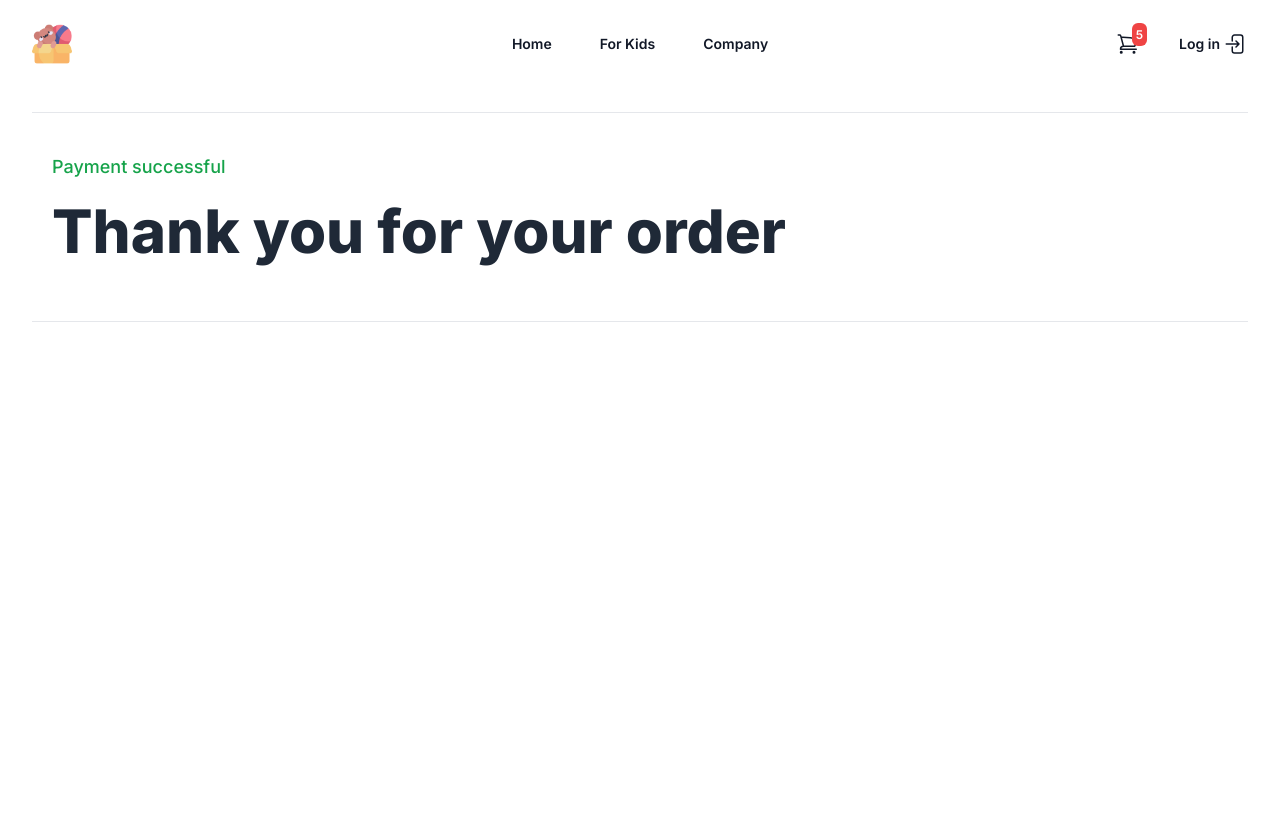
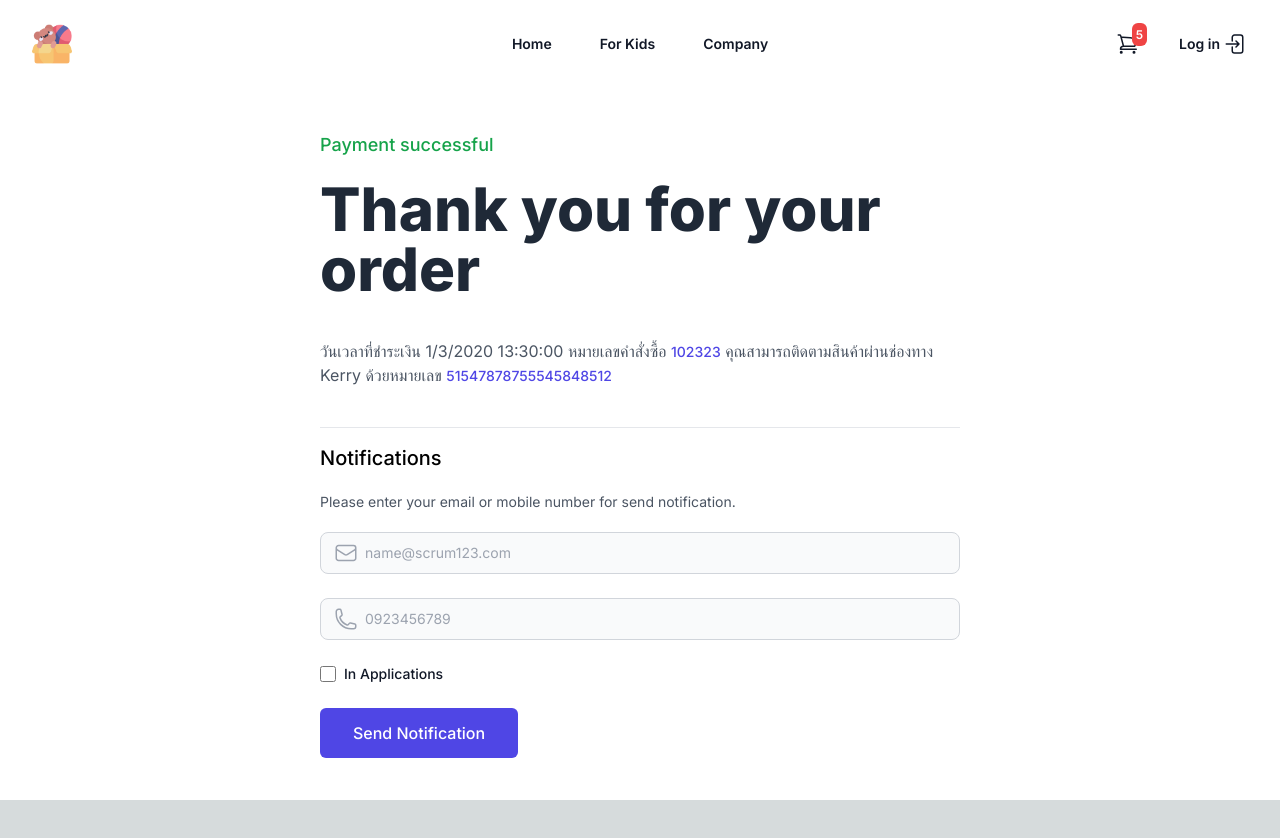
Before and after one commit to Thammasok/shopping-cart, a Next.js app: page /orders/completed in a window 1280 px wide. Shown: the top 838 px of the page. After the commit the page ends 800 px from the top, so only its background shows below. Built offline with nearby package versions, Linux system fonts and the light colour scheme.

Commit message:
[Added] order completed page

```diff
--- /dev/null
+++ b/src/app/orders/completed/components/notification-in-application.tsx
@@ -0,0 +1,26 @@
+'use client'
+
+import { EnvelopeIcon } from '@heroicons/react/24/outline'
+
+// ----------------------------------------------------------------------
+
+const NotificationInApplication = () => {
+  return (
+    <div className='flex items-center mb-6'>
+      <input
+        id='in-applications'
+        type='checkbox'
+        value='true'
+        className='w-4 h-4 text-blue-600 bg-gray-100 border-gray-300 rounded focus:ring-blue-500 dark:focus:ring-blue-600 dark:ring-offset-gray-800 focus:ring-2 dark:bg-gray-700 dark:border-gray-600'
+      />
+      <label
+        htmlFor='in-applications'
+        className='ms-2 text-sm font-medium text-gray-900 dark:text-gray-300'
+      >
+        In Applications
+      </label>
+    </div>
+  )
+}
+
+export default NotificationInApplication
--- /dev/null
+++ b/src/app/orders/completed/components/notification-input-email.tsx
@@ -0,0 +1,23 @@
+'use client'
+
+import { EnvelopeIcon } from '@heroicons/react/24/outline'
+
+// ----------------------------------------------------------------------
+
+const NotificationInputEmail = () => {
+  return (
+    <div className='relative mb-6'>
+      <div className='absolute inset-y-0 start-0 flex items-center ps-3.5 pointer-events-none'>
+        <EnvelopeIcon className='text-gray-400' width={24} height={24} />
+      </div>
+      <input
+        id='notification-email'
+        type='text'
+        className='bg-gray-50 border border-gray-300 text-gray-900 text-sm rounded-lg focus:ring-blue-500 focus:border-blue-500 block w-full ps-11 p-2.5'
+        placeholder='name@scrum123.com'
+      />
+    </div>
+  )
+}
+
+export default NotificationInputEmail
--- /dev/null
+++ b/src/app/orders/completed/components/notification-input-mobile.tsx
@@ -0,0 +1,23 @@
+'use client'
+
+import { PhoneIcon } from '@heroicons/react/24/outline'
+
+// ----------------------------------------------------------------------
+
+const NotificationInputMobile = () => {
+  return (
+    <div className='relative mb-6'>
+      <div className='absolute inset-y-0 start-0 flex items-center ps-3.5 pointer-events-none'>
+        <PhoneIcon className='text-gray-400' width={24} height={24} />
+      </div>
+      <input
+        id='notification-mobile'
+        type='text'
+        className='bg-gray-50 border border-gray-300 text-gray-900 text-sm rounded-lg focus:ring-blue-500 focus:border-blue-500 block w-full ps-11 p-2.5'
+        placeholder='0923456789'
+      />
+    </div>
+  )
+}
+
+export default NotificationInputMobile
--- /dev/null
+++ b/src/app/orders/completed/components/notification.tsx
@@ -0,0 +1,29 @@
+'use client'
+
+import Button from '@/components/button/button'
+import Header2 from '@/components/typography/header2'
+import Text from '@/components/typography/text'
+import NotificationInputEmail from '@/app/orders/completed/components/notification-input-email'
+import NotificationInputMobile from '@/app/orders/completed/components/notification-input-mobile'
+import NotificationInApplication from '@/app/orders/completed/components/notification-in-application'
+
+// ----------------------------------------------------------------------
+
+const Notification = () => {
+  return (
+    <div>
+      <Header2 className='mb-0'>Notifications</Header2>
+      <Text size='sm' className='mb-5 text-gray-300'>
+        Please enter your email or mobile number for send notification.
+      </Text>
+
+      <NotificationInputEmail />
+      <NotificationInputMobile />
+
+      <NotificationInApplication />
+      <Button>Send Notification</Button>
+    </div>
+  )
+}
+
+export default Notification
--- /dev/null
+++ b/src/app/orders/completed/components/order-result.tsx
@@ -0,0 +1,37 @@
+'use client'
+
+import Header1 from '@/components/typography/header1'
+import Header3 from '@/components/typography/header3'
+import Text from '@/components/typography/text'
+
+// ----------------------------------------------------------------------
+
+const OrderResult = () => {
+  return (
+    <div className='text-gray-800 border-b border-gray-200 mb-4'>
+      <Header3 className='text-green-600'>Payment successful</Header3>
+      <Header1 className='text-6xl font-extrabold my-5'>
+        Thank you for your order
+      </Header1>
+
+      <Text size='md' className='text-gray-600 my-10'>
+        {'วันเวลาที่ชําระเงิน 1/3/2020 13:30:00 หมายเลขคําสั่งซื้อ '}
+        <a
+          className='text-sm font-medium text-indigo-600'
+          href='/orders/102323'
+        >
+          102323
+        </a>
+        {' คุณสามารถติดตามสินค้าผ่านช่องทาง Kerry ด้วยหมายเลข '}
+        <a
+          className='text-sm font-medium text-indigo-600'
+          href='#?tracking_id=51547878755545848512'
+        >
+          51547878755545848512
+        </a>
+      </Text>
+    </div>
+  )
+}
+
+export default OrderResult
--- a/src/app/orders/completed/view.tsx
+++ b/src/app/orders/completed/view.tsx
@@ -1,22 +1,16 @@
 'use client'
 
-import Header1 from '@/components/typography/header1'
-import Header3 from '@/components/typography/header3'
+import Notification from '@/app/orders/completed/components/notification'
+import OrderResult from '@/app/orders/completed/components/order-result'
 
 // ----------------------------------------------------------------------
 
 const SuccessView = () => {
   return (
-    <div className='bg-white min-h-screen'>
-      <div className='pt-6'>
-        <div className='mx-auto max-w-2xl px-4 sm:px-6 lg:max-w-7xl lg:px-8'>
-          <div className='w-full bg-white border-t border-b border-gray-200 px-5 py-10 text-gray-800'>
-            <Header3 className='text-green-600'>Payment successful</Header3>
-            <Header1 className='text-6xl font-extrabold'>
-              Thank you for your order
-            </Header1>
-          </div>
-        </div>
+    <div className='bg-white flex justify-center items-center min-h-[calc(100vh-88px)]'>
+      <div className='mx-auto max-w-2xl px-4'>
+        <OrderResult />
+        <Notification />
       </div>
     </div>
   )
```
